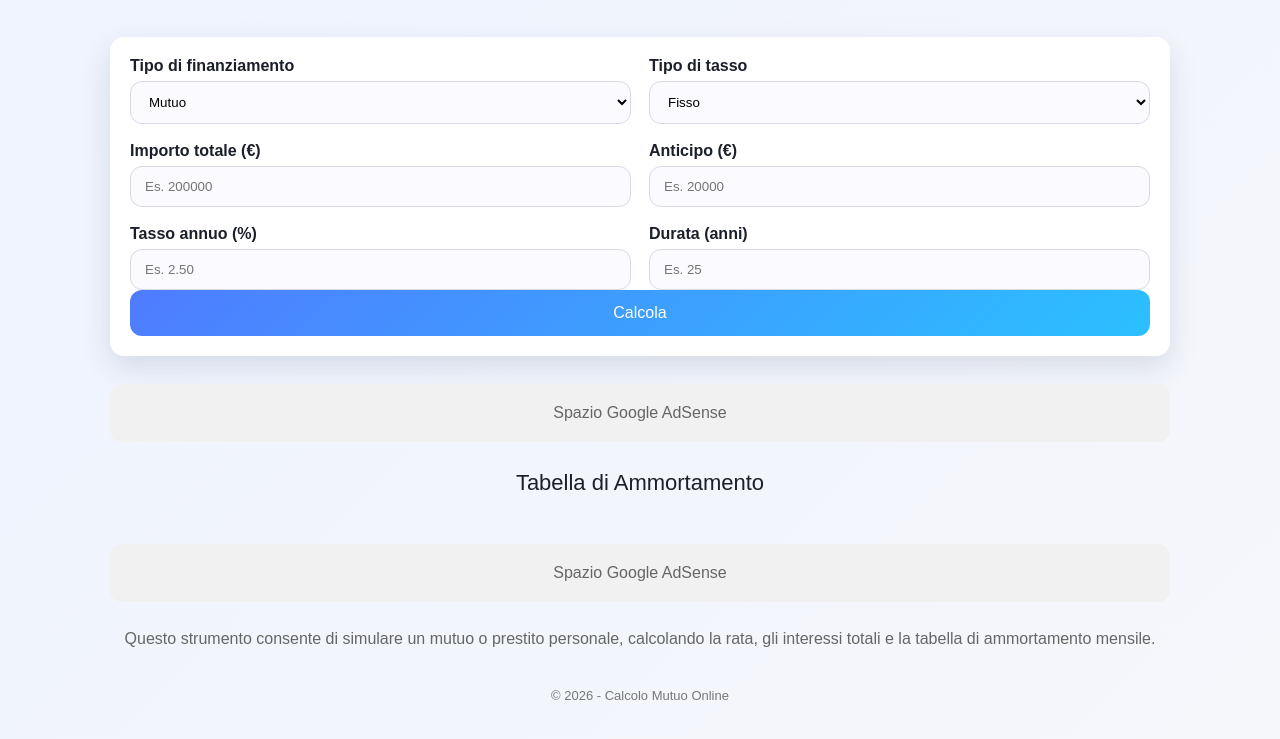
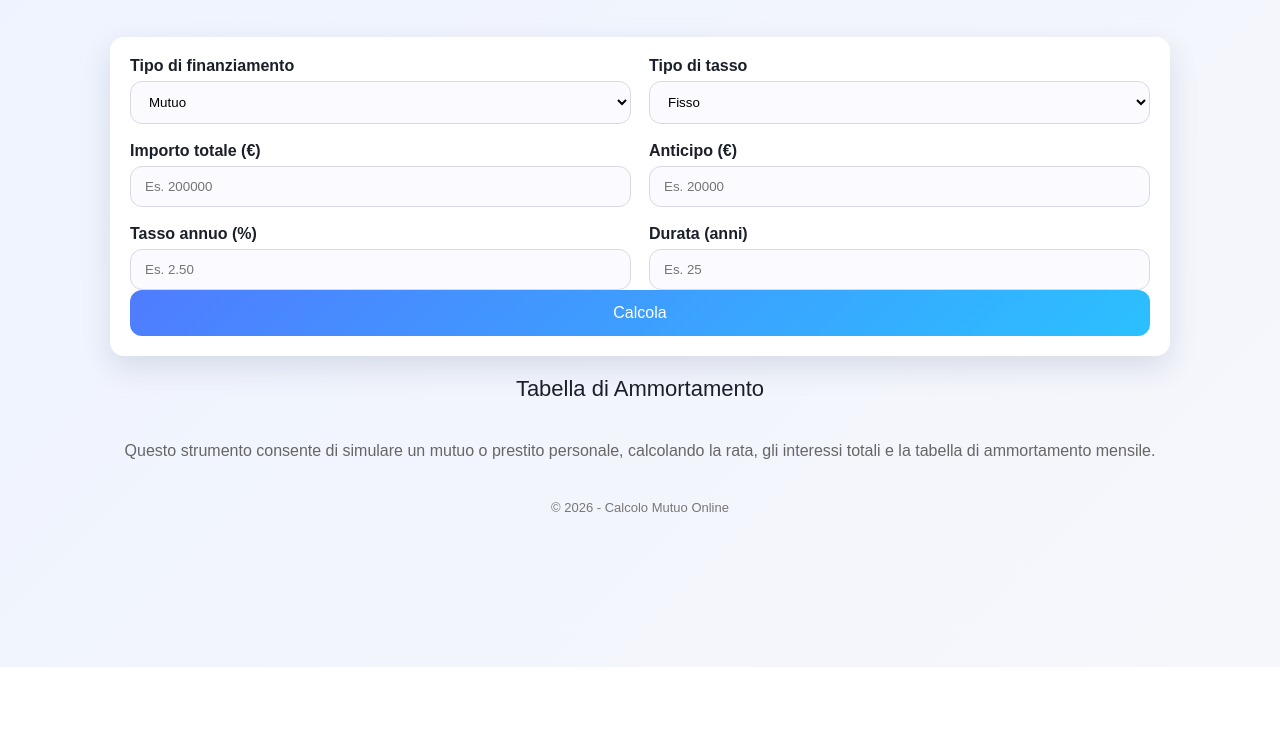
Before and after one commit to yoiu6/yoiu6.github.io, a plain HTML site: page index.html in a window 1280 px wide. Shown: the part 133-872 px from the top of the page. After the commit the page ends 800 px from the top, so only its background shows below. Drawn offline with Linux system fonts and the light colour scheme.

Commit message:
Update index.html
sito

```diff
--- a/index.html
+++ b/index.html
@@ -1,10 +1,15 @@
-<meta name='viewport' content='width=device-width, initial-scale=1'/><!DOCTYPE html>
+<meta name='viewport' content='width=device-width, initial-scale=1'/>
+<!DOCTYPE html>
 <html lang="it">
 <head>
 <meta charset="UTF-8">
 <title>Calcolo Mutuo e Prestito Online | Rata e Ammortamento</title>
 <meta name="description" content="Calcolo mutuo e prestito online gratuito. Simula rata mensile, interessi, anticipo e visualizza la tabella di ammortamento completa.">
 <meta name="viewport" content="width=device-width, initial-scale=1.0">
+
+<!-- CODICE GOOGLE ADSENSE (VERIFICA) -->
+<script async src="https://pagead2.googlesyndication.com/pagead/js/adsbygoogle.js?client=ca-pub-3099756567574901"
+     crossorigin="anonymous"></script>
 
 <style>
 :root{
@@ -119,15 +124,6 @@ button:hover{
     color: var(--text);
 }
 
-.ads{
-    margin: 28px 0;
-    padding: 20px;
-    background: #f1f1f1;
-    text-align: center;
-    color: #666;
-    border-radius: 12px;
-}
-
 .table-wrapper{
     overflow-x: auto;
     margin-top: 10px;
@@ -233,14 +229,10 @@ table tr:nth-child(even){
         <div id="risultato" class="result" style="display:none;"></div>
     </div>
 
-    <div class="ads">Spazio Google AdSense</div>
-
     <div class="table-title">Tabella di Ammortamento</div>
     <div class="table-wrapper">
         <table id="ammortamento"></table>
     </div>
-
-    <div class="ads">Spazio Google AdSense</div>
 
     <p style="text-align:center; color:#666; margin-top: 20px;">
         Questo strumento consente di simulare un mutuo o prestito personale, calcolando la rata,
```
